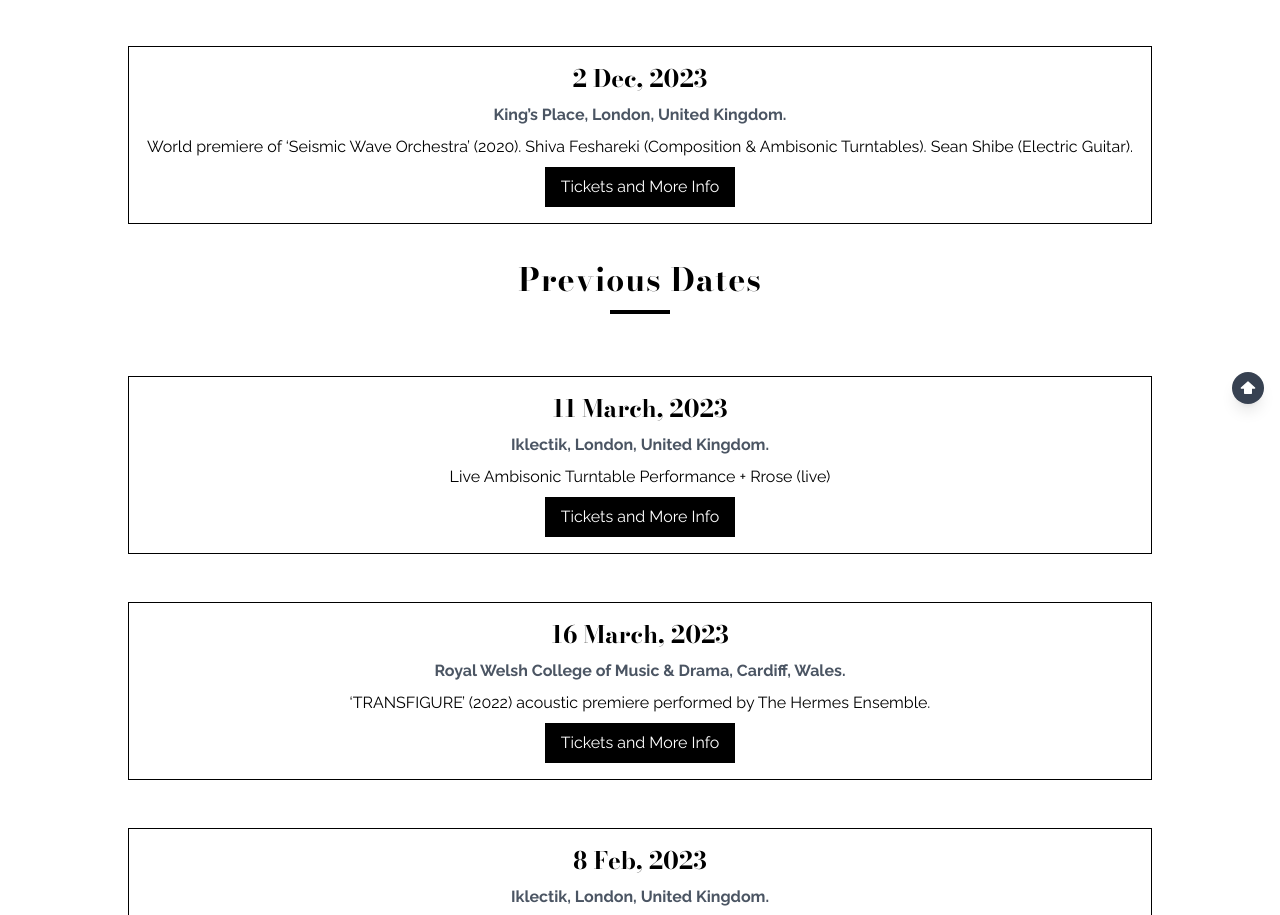
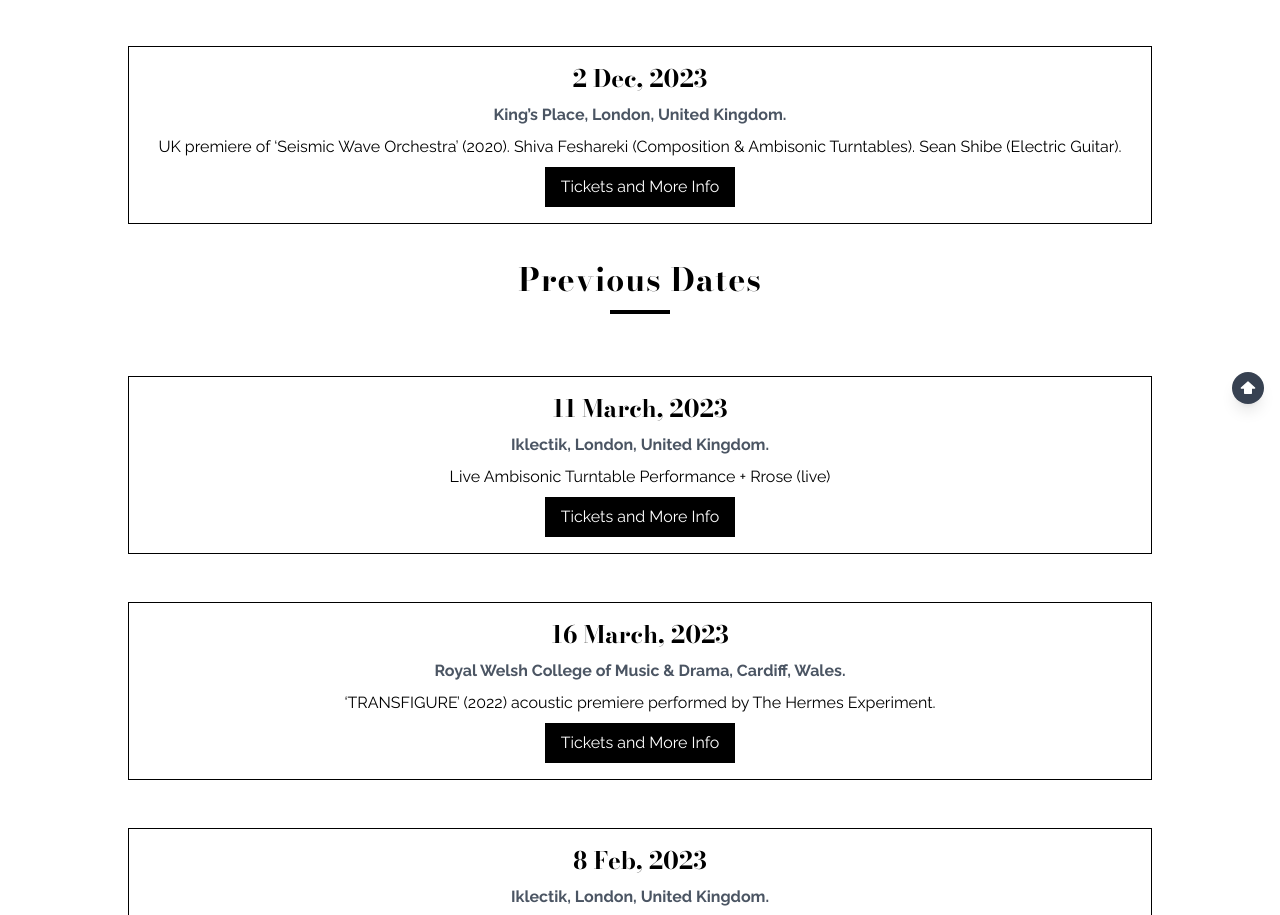
Before and after one commit to JPaezMin/shiva, a Vue app: page /dates in a window 1280 px wide. Shown: the part 380-1295 px from the top of the page. Built offline with nearby package versions, Linux system fonts and the light colour scheme.

Commit message:
aligment adjustments in releases page plus content corrections

```diff
--- a/src/views/DatesView.vue
+++ b/src/views/DatesView.vue
@@ -27,8 +27,8 @@
           >King’s Place, London, United Kingdom.</span
         >
         <span class="text-base mb-2 block text-center"
-          >World premiere of ‘Seismic Wave Orchestra’ (2020). Shiva Feshareki (Composition &
-          Ambisonic Turntables). Sean Shibe (Electric Guitar).</span
+          >UK premiere of ‘Seismic Wave Orchestra’ (2020). Shiva Feshareki (Composition & Ambisonic
+          Turntables). Sean Shibe (Electric Guitar).</span
         >
         <a
           href="https://www.kingsplace.co.uk/whats-on/contemporary/zubin-kanga-with-shiva-feshareki/"
@@ -63,7 +63,7 @@
           >Royal Welsh College of Music & Drama, Cardiff, Wales.</span
         >
         <span class="text-base mb-2 block text-center"
-          >‘TRANSFIGURE’ (2022) acoustic premiere performed by The Hermes Ensemble.</span
+          >‘TRANSFIGURE’ (2022) acoustic premiere performed by The Hermes Experiment.</span
         >
         <a
           href="https://www.rwcmd.ac.uk/events/2023-03/hermes-experiment"
--- a/src/views/ReleasesView.vue
+++ b/src/views/ReleasesView.vue
@@ -41,7 +41,7 @@
       </div>
     </article>
     <article class="flex items-start p-4 sm:my-4 border border-gray-200 shadow-md">
-      <img src="../assets/images/vapour.jpeg" alt="Record cover" class="w-40 h-auto mr-8" />
+      <img src="../assets/images/vapour.jpeg" alt="Record cover" class="w-40 h-auto mr-4" />
       <div class="flex flex-col h-full">
         <p class="text-base text-black font-bold">Vapour</p>
         <p class="text-base text-black font-bold mt-2">SA Recordings, 2019</p>
```
Also changed, not shown: src/assets/images/other-world.jpg.
